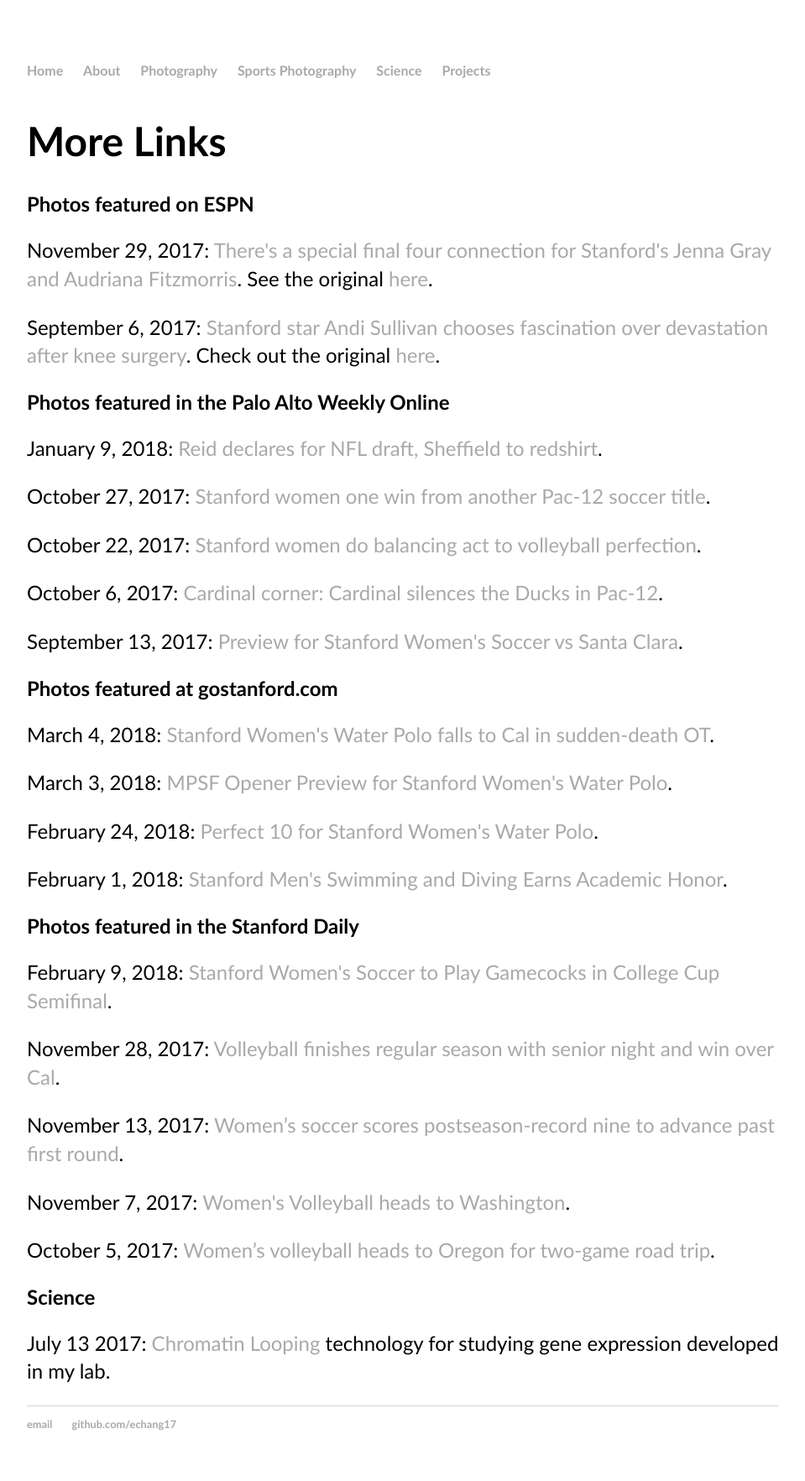
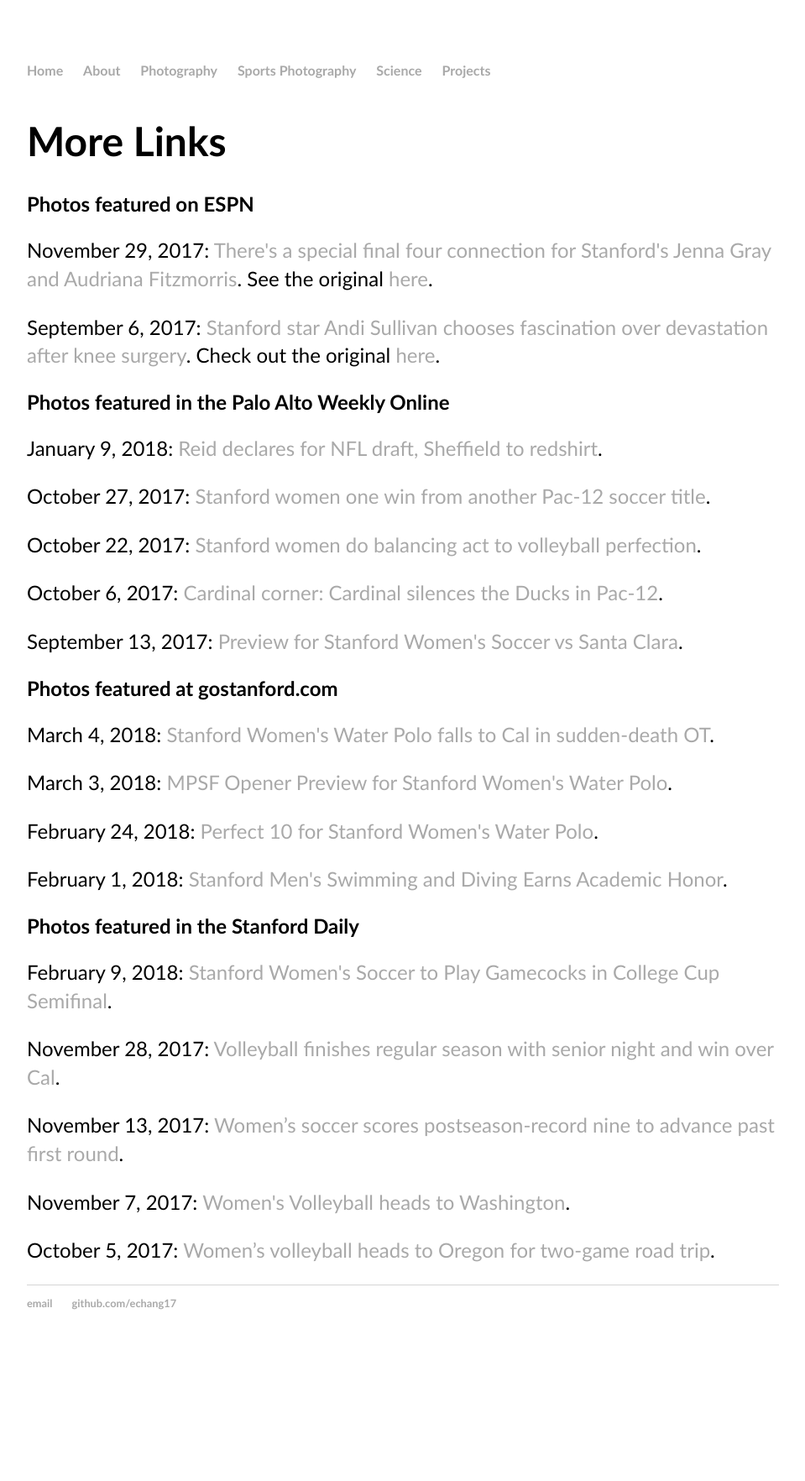
Before and after one commit to echang17/echang17.github.io, a Jekyll site: the page built from links/index.html, in a window 1280 px wide. Shown: the whole page at 84% size, without its empty margins (160-1119 px from the left). Built offline with Jekyll 4.4.1, drawn with Linux system fonts in a browser that asks for light colours; after the commit the page ends 1620 px from its top, so only the background shows below that.

Commit message:
Update index.html

```diff
--- a/links/index.html
+++ b/links/index.html
@@ -29,6 +29,4 @@ title: More Links
       <p>November 7, 2017: <a href="https://www.stanforddaily.com/2017/11/07/womens-volleyball-heads-to-washington/">Women's Volleyball heads to Washington</a>.</p>
   <p>October 5, 2017: <a href="https://www.stanforddaily.com/2017/10/05/womens-volleyball-heads-to-oregon-for-two-game-road-trip/">Women’s volleyball heads to Oregon for two-game road trip</a>.</p>
   <p></p>
-  <h2>Science</h2>
-  <p>July 13 2017: <a href="https://www.nature.com/articles/ncomms15993">Chromatin Looping</a> technology for studying gene expression developed in my lab.</p>
 </div>
```
